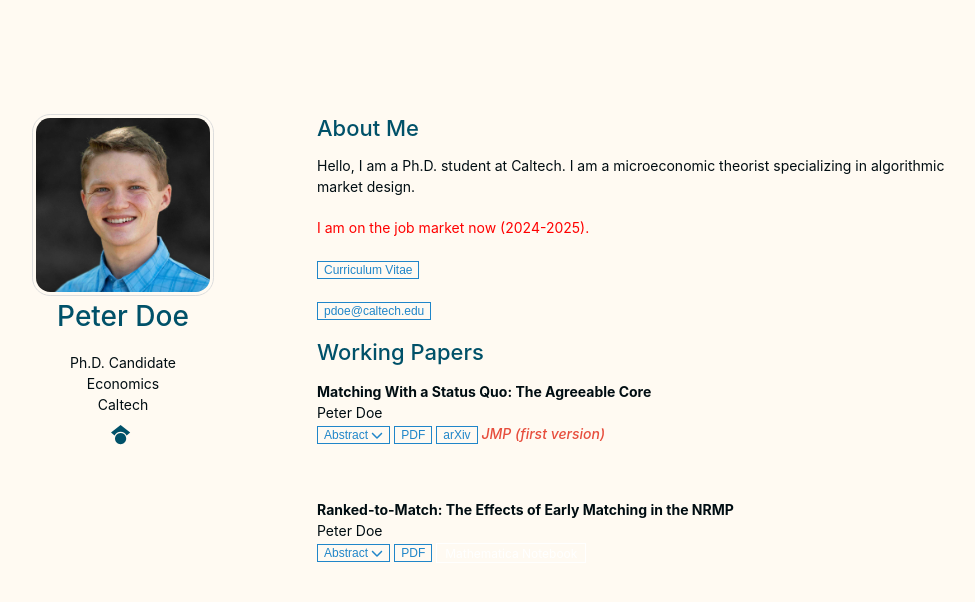
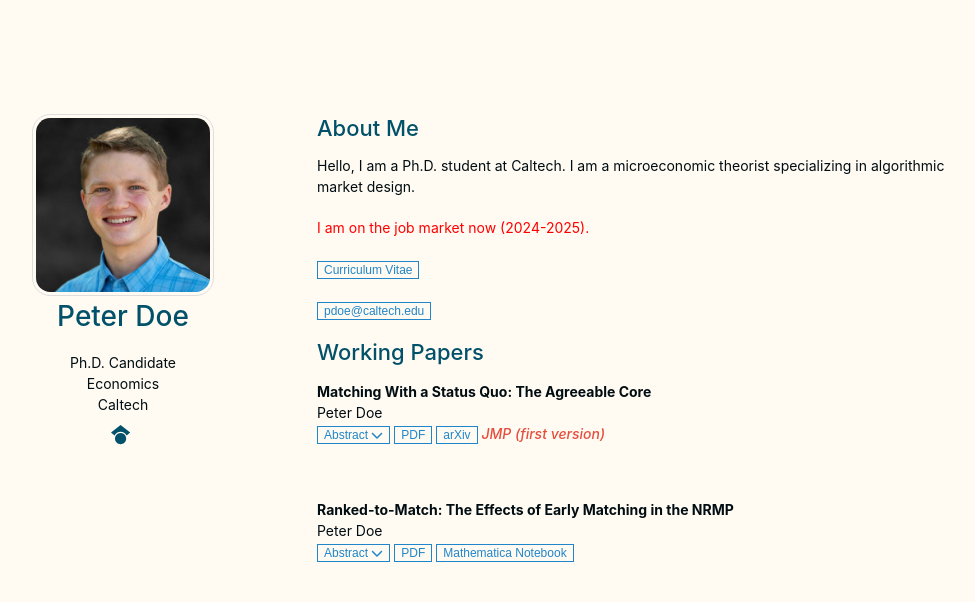
Before and after one commit to Pita-Dough/Pita-Dough.github.io, a Jekyll site: the page built from index.md, in a window 1280 px wide and 900 px high. Shown: the top 602 px of the window, without its empty margins (153-1128 px from the left). Built offline with Jekyll 4.4.1, drawn with Linux system fonts in a browser that asks for light colours; nearby versions of some CDN libraries; a style sheet for code colours, icons or effects is not loaded; our own code applies the rules of GitHub Pages for plain Markdown files.

Commit message:
Update workingpapers.md

```diff
--- a/_includes/workingpapers.md
+++ b/_includes/workingpapers.md
@@ -40,7 +40,7 @@
       <a href="{{ link.code }}" class="btn btn-sm z-depth-0" role="button" target="_blank" style="font-size:12px;">Code</a>
       {% endif %}
       {% if link.mathematica %}
-      <a href="{{ link.mathematica }}" class="btn btn-sm z-depth-0" role="button" target="_blank" style="font-size:12px;">Mathematica Notebook</a>
+      <a href="{{ link.mathematica }}" style="cursor:pointer"><button  class="btn btn-sm z-depth-0" role="button" target="_blank" style="font-size:12px;border:1px solid #2086c9;cursor:pointer;color:#2086c9;background-color:#fffaf2;">Mathematica Notebook</button></a>
       {% endif %}
       {% if link.page %}
       <a href="{{ link.page }}" class="btn btn-sm z-depth-0" role="button" target="_blank" style="font-size:12px;">Project Page</a>
```
